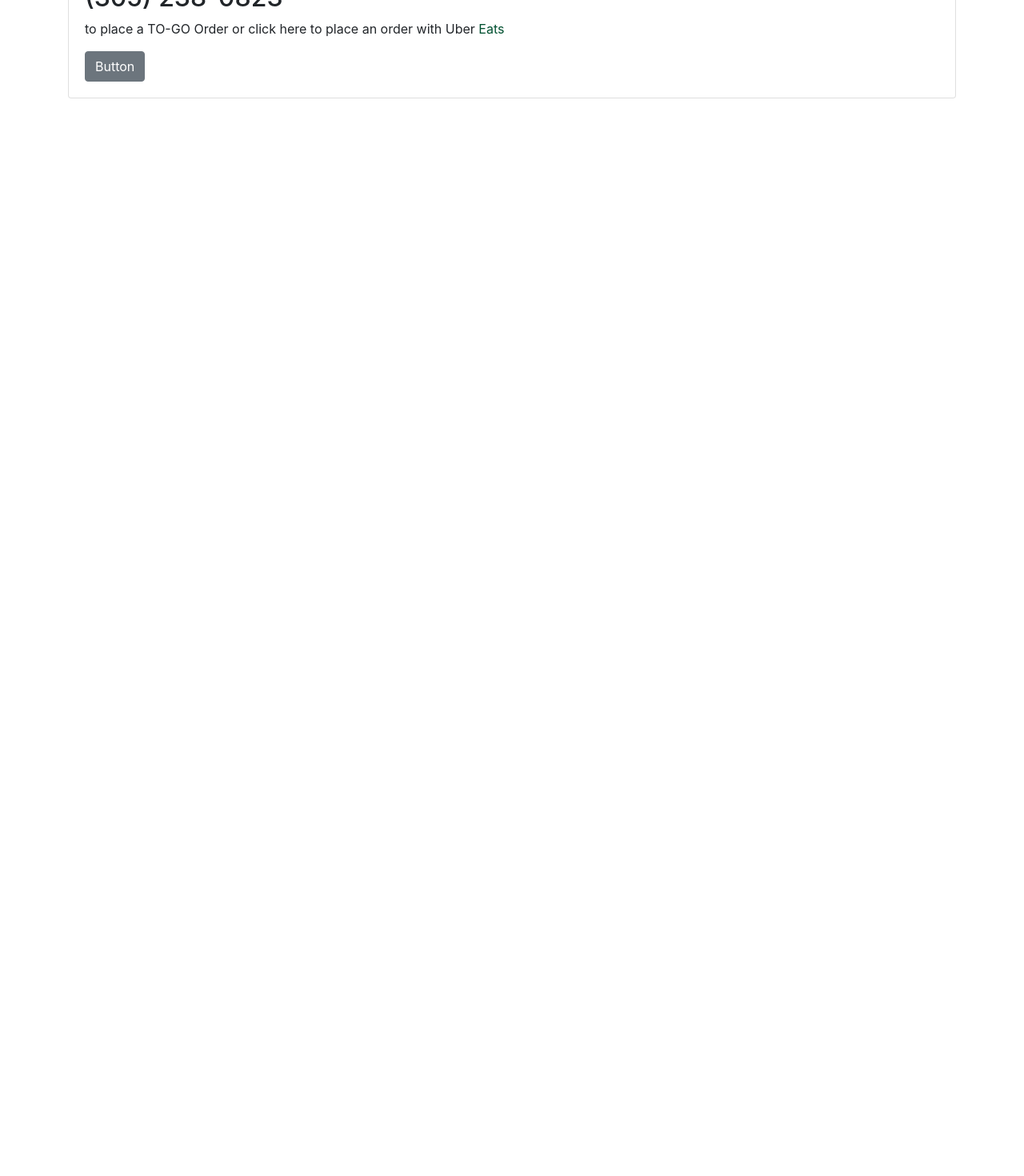
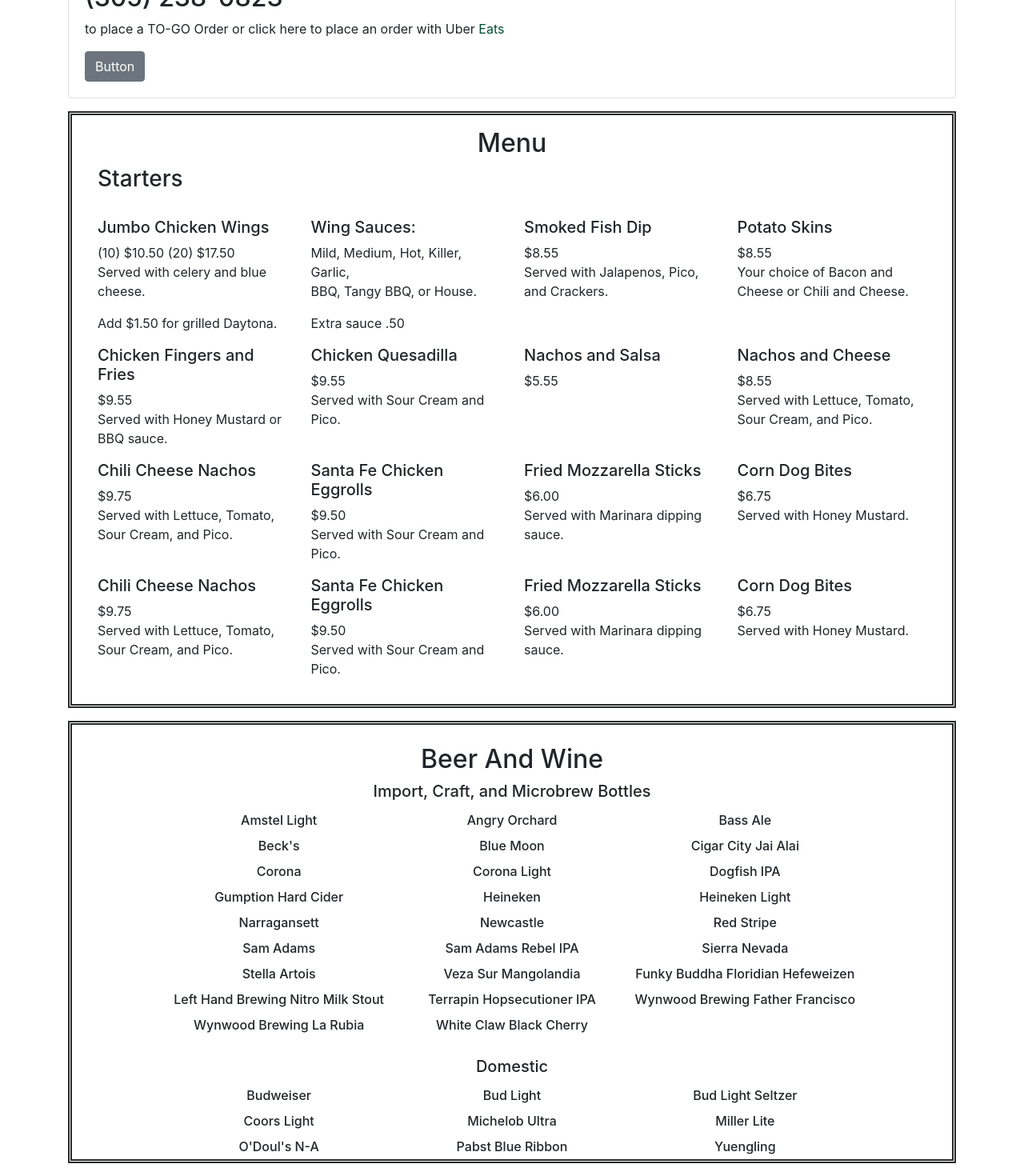
Before and after one commit to ScubaTim/corbetts, a React (Create React App) app: page / in a window 1280 px wide. Shown: the part 1011-2481 px from the top of the page at 80% size. Before the commit the page ends 1134 px from the top, so only its background shows below. Built offline with nearby package versions, Linux system fonts and the light colour scheme.

Commit message:
Added food and alcohol menus

```diff
--- a/package.json
+++ b/package.json
@@ -11,7 +11,8 @@
     "react": "^16.13.1",
     "react-dom": "^16.13.1",
     "react-scripts": "3.4.1",
-    "reactstrap": "^8.4.1"
+    "reactstrap": "^8.4.1",
+    "sass": "^1.26.3"
   },
   "scripts": {
     "start": "react-scripts start",
--- a/src/components/App.js
+++ b/src/components/App.js
@@ -2,6 +2,7 @@ import React from "react";
 import { Container } from "reactstrap";
 import NavBar from "./NavBar/index";
 import Header from "./Header/index";
+import FoodMenu from "./FoodMenu";
 
 const App = () => {
   return (
@@ -9,6 +10,7 @@ const App = () => {
       <NavBar></NavBar>
       <Container>
         <Header></Header>
+        <FoodMenu></FoodMenu>
       </Container>
     </React.Fragment>
   );
--- /dev/null
+++ b/src/components/FoodMenu/FoodMenu.scss
@@ -0,0 +1,19 @@
+
+.containerStyle {
+    border: 5px double #2a2c2b;
+    margin: 1rem auto;
+    padding: 1rem 2rem;
+}
+
+.textCenter {
+    text-align: center;
+}
+
+.paddedList > * {
+    font-weight: 500;
+    padding: 0.25rem;
+}
+
+.xlPadding {
+    padding: 0 10vw;
+}
--- /dev/null
+++ b/src/components/FoodMenu/index.js
@@ -0,0 +1,154 @@
+import React from 'react';
+import { Container, Row, Col } from 'reactstrap';
+import './FoodMenu.scss';
+
+
+const FoodMenu = (props) => {
+    return (
+        <React.Fragment>
+            <Container className="containerStyle">
+                <h2 className="textCenter">Menu</h2>
+                <h3>Starters</h3>
+                <br />
+                <Row xs="1" sm="2" md="4">
+                    <Col>
+                        <h5>Jumbo Chicken Wings</h5>
+                        <h7>(10) $10.50 (20) $17.50</h7>
+                        <p>Served with celery and blue cheese.</p>
+                        <p>Add $1.50 for grilled Daytona.</p>
+                    </Col>
+                    <Col>
+                        <h5>Wing Sauces:</h5>
+                        <p>Mild, Medium, Hot, Killer, Garlic,<br /> BBQ, Tangy BBQ, or House.</p>
+                        <p>Extra sauce .50</p>
+                    </Col>
+                    <Col>
+                        <h5>Smoked Fish Dip</h5>
+                        <h7>$8.55</h7>
+                        <p>Served with Jalapenos, Pico, and Crackers.</p>
+                    </Col>
+                    <Col>
+                        <h5>Potato Skins</h5>
+                        <h7>$8.55</h7>
+                        <p>Your choice of Bacon and Cheese or Chili and Cheese.</p>
+                    </Col>
+                </Row>
+                <Row xs="1" sm="2" md="4">
+                    <Col>
+                        <h5>Chicken Fingers and Fries</h5>
+                        <h7>$9.55</h7>
+                        <p>Served with Honey Mustard or BBQ sauce.</p>
+                    </Col>
+                    <Col>
+                        <h5>Chicken Quesadilla</h5>
+                        <h7>$9.55</h7>
+                        <p>Served with Sour Cream and Pico.</p>
+                    </Col>
+                    <Col>
+                        <h5>Nachos and Salsa</h5>
+                        <h7>$5.55</h7>
+                        <p></p>
+                    </Col>
+                    <Col>
+                        <h5>Nachos and Cheese</h5>
+                        <h7>$8.55</h7>
+                        <p>Served with Lettuce, Tomato, Sour Cream, and Pico.</p>
+                    </Col>
+                </Row>
+                <Row xs="1" sm="2" md="4">
+                    <Col>
+                        <h5>Chili Cheese Nachos</h5>
+                        <h7>$9.75</h7>
+                        <p>Served with Lettuce, Tomato, Sour Cream, and Pico.</p>
+                    </Col>
+                    <Col>
+                        <h5>Santa Fe Chicken Eggrolls</h5>
+                        <h7>$9.50</h7>
+                        <p>Served with Sour Cream and Pico.</p>
+                    </Col>
+                    <Col>
+                        <h5>Fried Mozzarella Sticks</h5>
+                        <h7>$6.00</h7>
+                        <p>Served with Marinara dipping sauce.</p>
+                    </Col>
+                    <Col>
+                        <h5>Corn Dog Bites</h5>
+                        <h7>$6.75</h7>
+                        <p>Served with Honey Mustard.</p>
+                    </Col>
+                </Row>
+                <Row xs="1" sm="2" md="4">
+                    <Col>
+                        <h5>Chili Cheese Nachos</h5>
+                        <h7>$9.75</h7>
+                        <p>Served with Lettuce, Tomato, Sour Cream, and Pico.</p>
+                    </Col>
+                    <Col>
+                        <h5>Santa Fe Chicken Eggrolls</h5>
+                        <h7>$9.50</h7>
+                        <p>Served with Sour Cream and Pico.</p>
+                    </Col>
+                    <Col>
+                        <h5>Fried Mozzarella Sticks</h5>
+                        <h7>$6.00</h7>
+                        <p>Served with Marinara dipping sauce.</p>
+                    </Col>
+                    <Col>
+                        <h5>Corn Dog Bites</h5>
+                        <h7>$6.75</h7>
+                        <p>Served with Honey Mustard.</p>
+                    </Col>
+                </Row>
+            </Container>
+            <Container className="containerStyle xlPadding">
+                <br />
+                <h2 className="textCenter">Beer And Wine</h2>
+                <h5 className="textCenter">Import, Craft, and Microbrew Bottles</h5>
+                <Row xs="2" s="2" md="2" lg="2" xl="3" className="textCenter paddedList">
+                    <Col>Amstel Light</Col>
+                    <Col>Angry Orchard</Col>
+                    <Col>Bass Ale</Col>
+                    <Col>Beck's</Col>
+                    <Col>Blue Moon</Col>
+                    <Col>Cigar City Jai Alai</Col>
+                    <Col>Corona</Col>
+                    <Col>Corona Light</Col>
+                    <Col>Dogfish IPA</Col>
+                    <Col>Gumption Hard Cider</Col>
+                    <Col>Heineken</Col>
+                    <Col>Heineken Light</Col>
+                    <Col>Narragansett</Col>
+                    <Col>Newcastle</Col>
+                    <Col>Red Stripe</Col>
+                    <Col>Sam Adams</Col>
+                    <Col>Sam Adams Rebel IPA</Col>
+                    <Col>Sierra Nevada</Col>
+                    <Col>Stella Artois</Col>
+                    <Col>Veza Sur Mangolandia</Col>
+                    <Col>Funky Buddha Floridian Hefeweizen</Col>
+                    <Col>Left Hand Brewing Nitro Milk Stout</Col>
+                    <Col>Terrapin Hopsecutioner IPA</Col>
+                    <Col>Wynwood Brewing Father Francisco</Col>
+                    <Col>Wynwood Brewing La Rubia</Col>
+                    <Col>White Claw Black Cherry</Col>
+                </Row>
+                <br />
+                <h5 className="textCenter">Domestic</h5>
+                <Row xs="2" s="2" md="2" lg="2" xl="3" className="textCenter paddedList">
+                    <Col>Budweiser</Col>
+                    <Col>Bud Light</Col>
+                    <Col>Bud Light Seltzer</Col>
+                    <Col>Coors Light</Col>
+                    <Col>Michelob Ultra</Col>
+                    <Col>Miller Lite</Col>
+                    <Col>O'Doul's N-A</Col>
+                    <Col>Pabst Blue Ribbon</Col>
+                    <Col>Yuengling</Col>
+                </Row>
+
+            </Container >
+        </React.Fragment >
+    );
+}
+
+export default FoodMenu;
```
Also changed, not shown: 1 other file (tests, documents, lock files or other folders).
